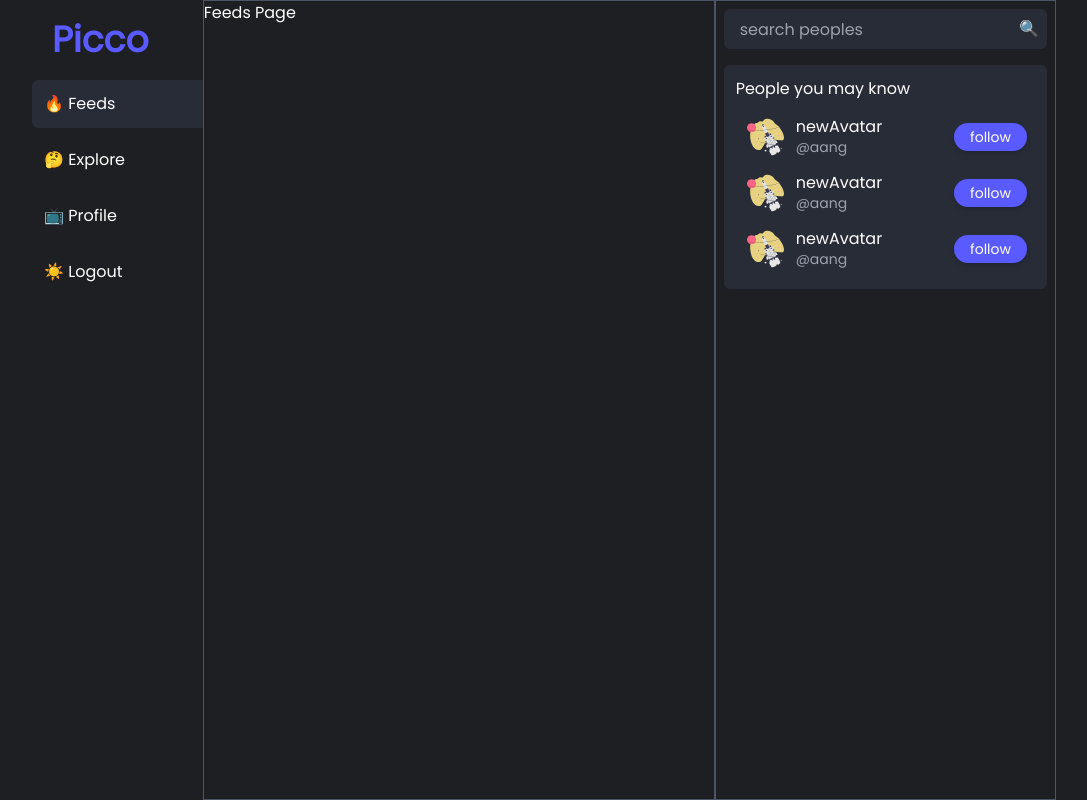
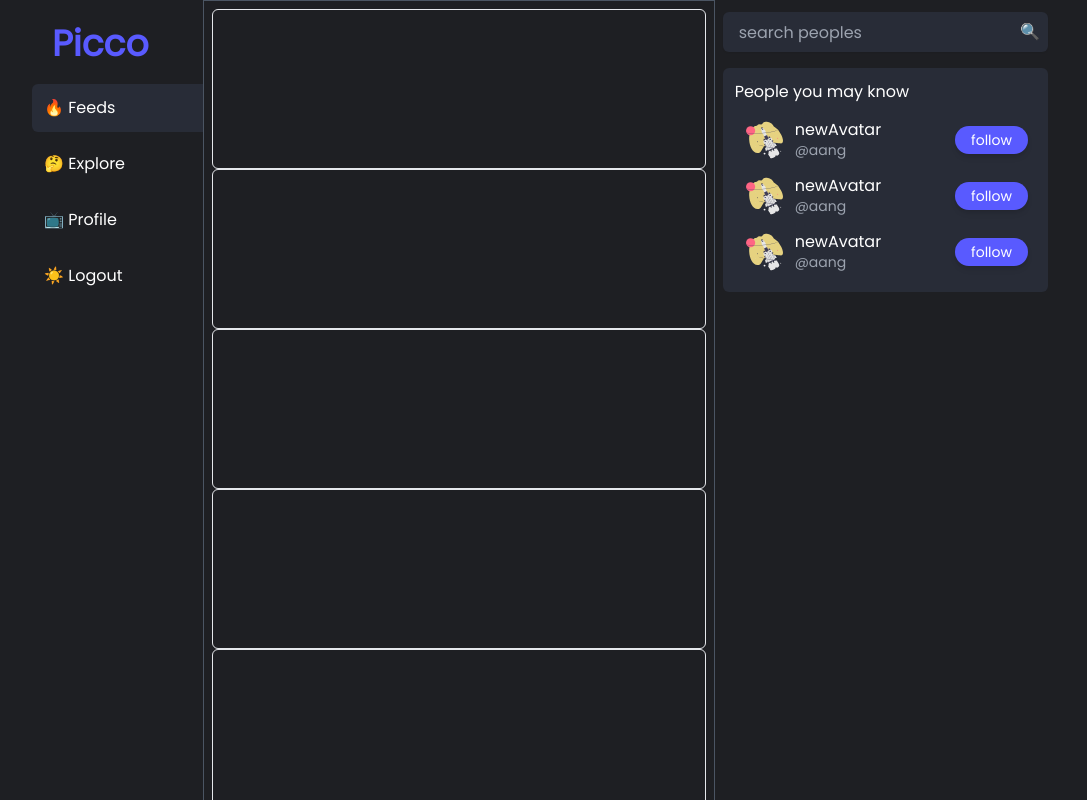
Before and after one commit to Avin008/social-media-app, a Next.js app: page /feeds in a window 1280 px wide. Shown: the top 800 px of the page, without its empty margins (96-1183 px from the left). Built offline with nearby package versions, Linux system fonts and the light colour scheme.

Commit message:
style: added position sticky

```diff
--- a/app/feeds/page.tsx
+++ b/app/feeds/page.tsx
@@ -1,7 +1,13 @@
+import FeedCard from "@/components/FeedCard";
+
 const UserFeedsPage = () => {
   return (
     <div>
-      <h1 className="text-white">Feeds Page</h1>
+      <h1 className="text-white m-2">
+        {[1, 2, 3, 4, 5, 6].map((x) => (
+          <FeedCard />
+        ))}
+      </h1>
     </div>
   );
 };
--- /dev/null
+++ b/components/Brand.tsx
@@ -0,0 +1,11 @@
+const Brand = () => {
+  return (
+    <div className="m-5">
+      <span className="text-4xl text-brand font-extrabold">
+        Picco
+      </span>
+    </div>
+  );
+};
+
+export default Brand;
--- /dev/null
+++ b/components/FeedCard.tsx
@@ -0,0 +1,5 @@
+const FeedCard = () => {
+  return <div className="border h-40 rounded-md"></div>;
+};
+
+export default FeedCard;
--- a/components/FeedsLayout.tsx
+++ b/components/FeedsLayout.tsx
@@ -1,3 +1,4 @@
+import Brand from "./Brand";
 import FollowerSuggestion from "./FollowerSuggestion";
 import SearchBar from "./SearchBar";
 import Sidebar from "./Sidebar";
@@ -8,20 +9,16 @@ const FeedsLayout = ({
   children: React.ReactNode;
 }) => {
   return (
-    <main className="bg-[#1E1F23] h-screen">
+    <main className="bg-[#1E1F23] min-h-screen">
       <div className="h-full w-[80%] bg-[#1E1F23] mx-auto grid grid-cols-12">
-        <div className="col-span-2 space-y-5">
-          <div className="m-5">
-            <span className="text-4xl text-brand font-extrabold">
-              Picco
-            </span>
-          </div>
+        <div className="col-span-2 space-y-5 h-fit sticky top-1">
+          <Brand />
           <Sidebar />
         </div>
         <div className="col-span-6 border border-gray-600">
           {children}
         </div>
-        <div className="border border-gray-600 col-span-4 flex flex-col gap-2">
+        <div className="border-gray-600 col-span-4 flex flex-col gap-2 h-fit sticky top-1">
           <SearchBar />
           <FollowerSuggestion />
         </div>
```
